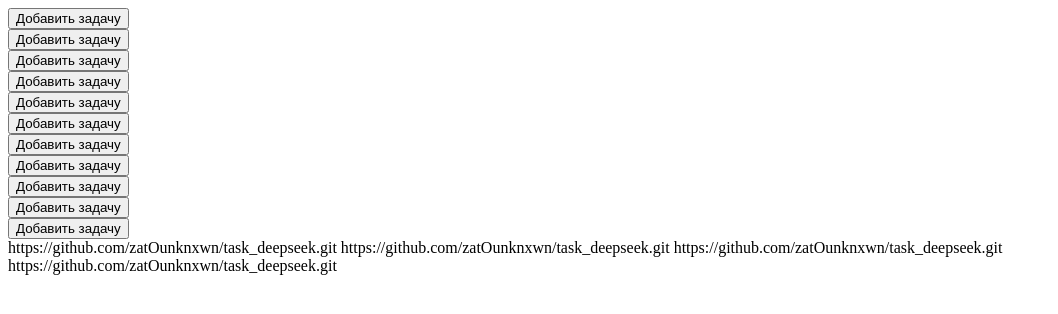
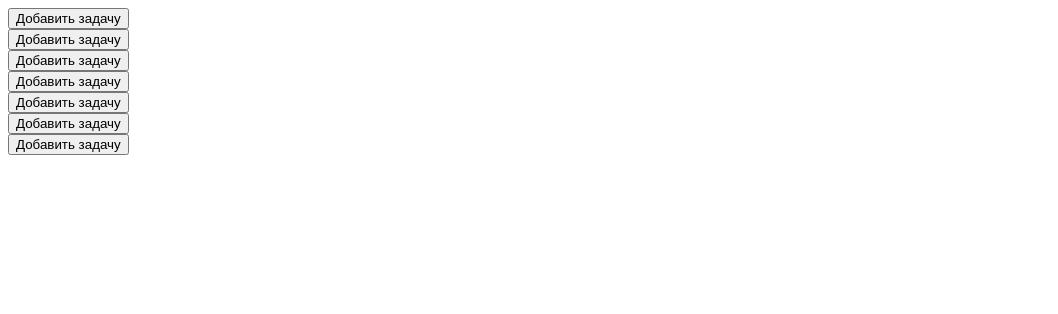
Before and after one commit to zatOunknxwn/task_deepseek, a plain HTML site: page Интерактивный список задач с приоритетами/index.html in a window 1280 px wide. Shown: the whole page, without its empty margins (0-1058 px from the left). Drawn offline with Linux system fonts and the light colour scheme.

Commit message:
delete blocks

```diff
--- a/Интерактивный список задач с приоритетами/index.html
+++ b/Интерактивный список задач с приоритетами/index.html
@@ -28,20 +28,5 @@
     <div id="add_task">
         <button class="add_task_button" onclick="">Добавить задачу</button>
     </div>
-    <div id="add_task">
-        <button class="add_task_button" onclick="">Добавить задачу</button>
-    </div>
-    <div id="add_task">
-        <button class="add_task_button" onclick="">Добавить задачу</button>
-    </div>
-    <div id="add_task">
-        <button class="add_task_button" onclick="">Добавить задачу</button>
-    </div>
-    <div id="add_task">
-        <button class="add_task_button" onclick="">Добавить задачу</button>
-    </div>https://github.com/zatOunknxwn/task_deepseek.git
-    https://github.com/zatOunknxwn/task_deepseek.git
-    https://github.com/zatOunknxwn/task_deepseek.git
-    https://github.com/zatOunknxwn/task_deepseek.git
 </body>
 </html>
```
